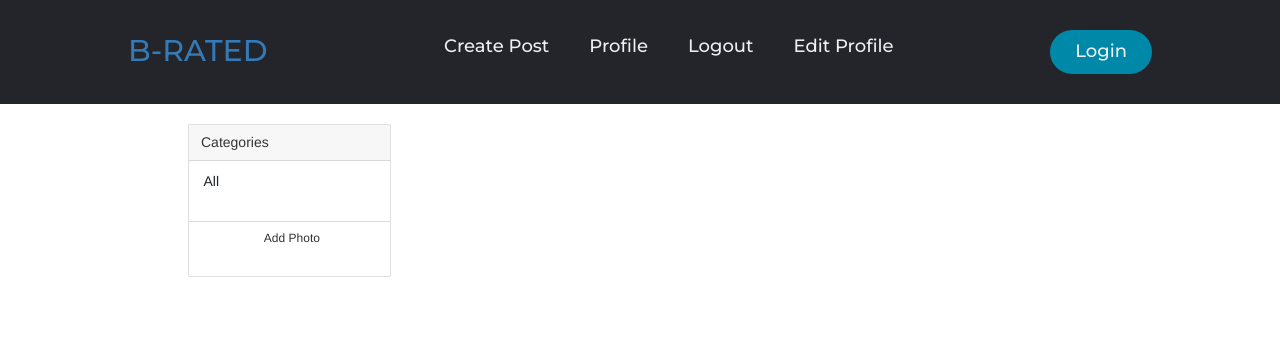
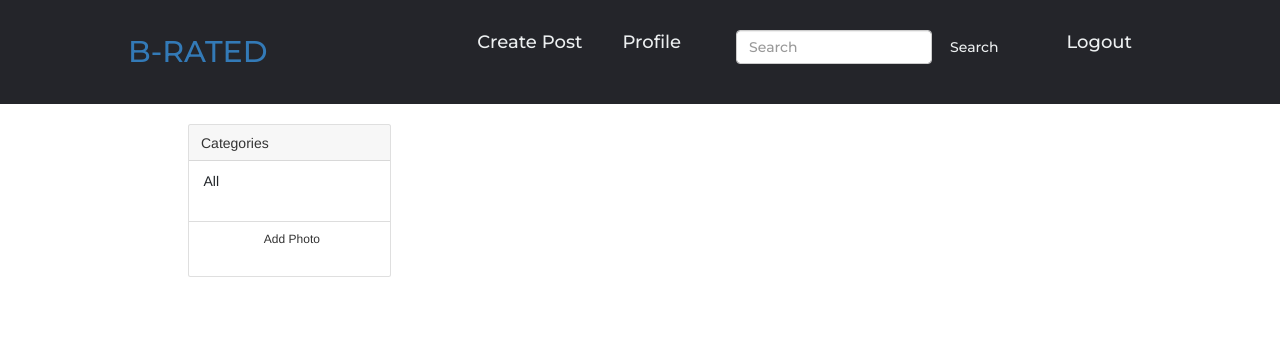
Before and after one commit to AlexWanyoike/Rate--Api, a Django app: page / in a window 1280 px wide. Shown: the top 339 px of the page. Run offline with Django 3.2, Linux system fonts and the light colour scheme; the visitor is signed in with stand-in values (Sample User, id 1); data that the repository does not hold is empty; some libraries are stand-ins or nearby versions; some web fonts are replaced.

Commit message:
Email Input Created and View.py info added

```diff
--- a/product/forms.py
+++ b/product/forms.py
@@ -25,3 +25,9 @@ class UpdateProfileForm(forms.ModelForm):
     class Meta:
         model = Profile
         exclude = ['user']
+
+
+
+class NewsLetterForm(forms.Form):
+    your_name = forms.CharField(label='First Name',max_length=30)
+    email = forms.EmailField(label='Email')
--- a/product/templates/navbar.html
+++ b/product/templates/navbar.html
@@ -20,25 +20,24 @@
                     {% if user.is_authenticated %}
                     <li><a href="{% url 'create_post' %}">Create Post</a></li>
                     <li><a href="/profile/{{user.username}}">Profile</a></li>
+                    <li><a href="">
+                        <div class="container-fluid">
+                            <form class="d-flex">
+                              <input class="form-control me-2" type="search" placeholder="Search" aria-label="Search">
+                              <button class="btn btn-outline-success" type="submit">Search</button>
+                            </form>
+                        </div>
+                    </a></li>
                     <li><a href="/logout">Logout</a></li>
-                    <li><a href="{% url 'edit_profile' %}">Edit Profile</a></li>
                     {% else %}
                     <li><a href="{% url 'main' %}">Home</a></li>
+                    <li><a href="/accounts/register ">Register</a></li>
+                    <li><a href="/accounts/login">Login</a></li>
+                    {% endif %}
+                </ul>
 
-                    <li><a class='btn btn-default' href="/accounts/login">Login</a></li>
-                    <li><a href="/accounts/register ">Register</a></li>
-                    {% endif %}
+            </nav>
 
-
-
-
-
-
-
-
-                </ul>
-            </nav>
-            <a class="cta" href="#">Login</a>
             <p class="menu cta">Menu</p>
         </header>
         <div class="overlay">
--- a/product/urls.py
+++ b/product/urls.py
@@ -12,6 +12,7 @@ urlpatterns=[
     path('register',views.register,name = 'register'),
     path('create_post/',views.create_post,name = 'create_post'),
     path('registration/login',views.login,name = 'login'),
+    path('welcome/', views.welcome_mail, name='welcome_email'),
     #path('tinymce/', include('tinymce.urls')),
 ]
 
--- a/product/views.py
+++ b/product/views.py
@@ -3,10 +3,11 @@ from django.shortcuts import render , redirect
 from django.contrib.auth.decorators import login_required
 from .models import Post , Profile , Comment
 from django.contrib import messages
-from .forms import  CommentForm , CreatePostForm, UpdateProfileForm
+from .forms import  CommentForm , CreatePostForm, UpdateProfileForm , NewsLetterForm
 from .email import send_welcome_email
 from django.urls import reverse_lazy
 import datetime as dt
+from .email import send_welcome_email
 
 
 # Create your views here.
@@ -95,3 +96,12 @@ def create_post(request):
     else:
         form = CreatePostForm()
         return render(request, 'create_post.html', {"form": form})
+
+
+def welcome_mail(request):
+    user = request.user
+    email = user.email
+    name = user.name
+    send_welcome_email(name,email)
+
+    return redirect(profile)
```
Also changed, not shown: README.md.
